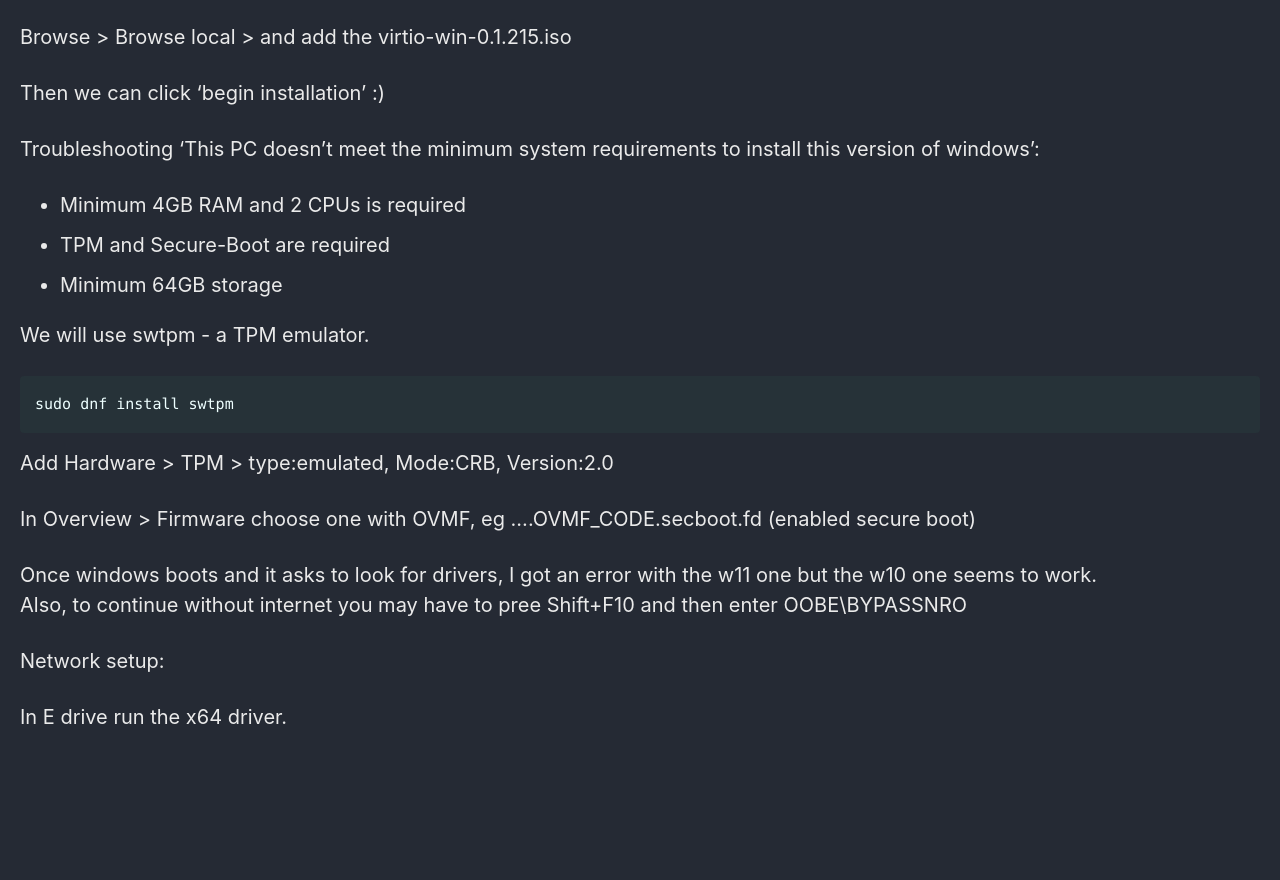
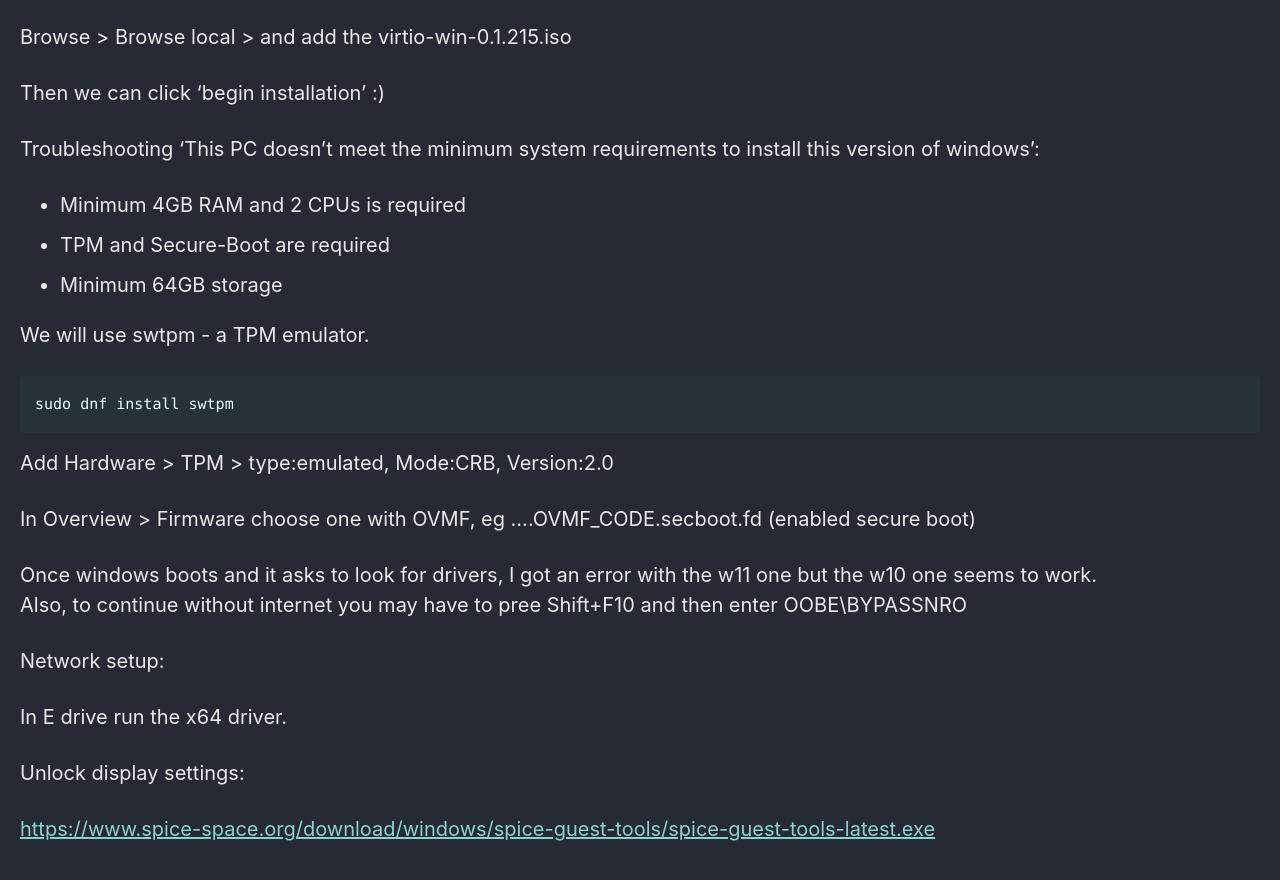
Before and after one commit to Connor-McCartney/Connor-McCartney.github.io, a Jekyll site: the page built from _pages/misc/qemu.md, in a window 1280 px wide and 900 px high, scrolled down 2051 px. Shown: the top 880 px of the window. Built offline with Jekyll 4.4.1, drawn with Linux system fonts in a browser that asks for light colours; cached includes are drawn as plain includes; before the commit the page ends 2839 px from its top, so only the background shows below that.

Commit message:
Update qemu.md

```diff
--- a/_pages/misc/qemu.md
+++ b/_pages/misc/qemu.md
@@ -109,3 +109,7 @@ Also, to continue without internet you may have to pree Shift+F10 and then enter
 Network setup:
 
 In E drive run the x64 driver.
+
+Unlock display settings:
+
+<https://www.spice-space.org/download/windows/spice-guest-tools/spice-guest-tools-latest.exe>
```
